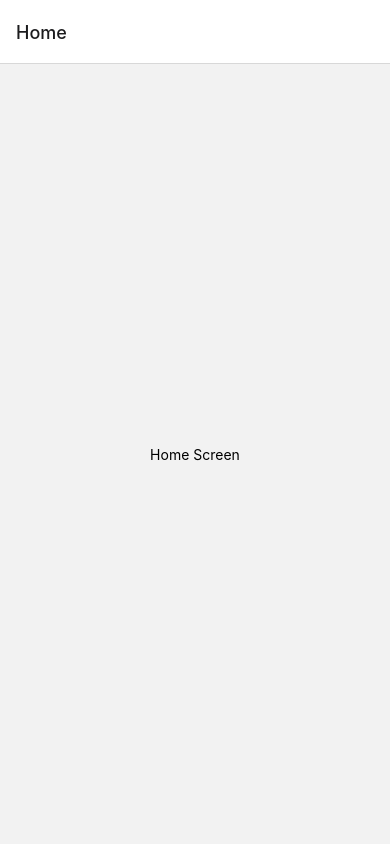
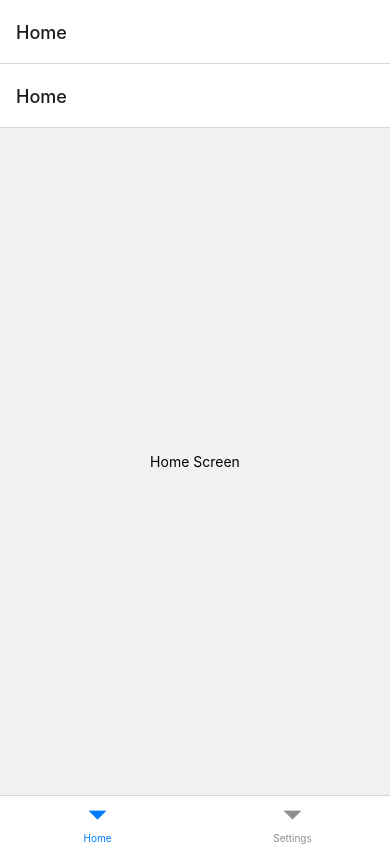
Before and after one commit to Giosevid/MyCryptoWallet, a React Native app: screen /Home in a window 390 px wide. Built offline with nearby package versions, Linux system fonts and the light colour scheme.

Commit message:
Bottom tab configured

```diff
--- a/App.js
+++ b/App.js
@@ -1,15 +1,7 @@
 import * as React from 'react';
-import {View, Text} from 'react-native';
 import {NavigationContainer} from '@react-navigation/native';
 import {createNativeStackNavigator} from '@react-navigation/native-stack';
-
-function HomeScreen() {
-  return (
-    <View style={{flex: 1, alignItems: 'center', justifyContent: 'center'}}>
-      <Text>Home Screen</Text>
-    </View>
-  );
-}
+import BottomTabs from './src/Navigation/BottomTabStackNavigator';
 
 const Stack = createNativeStackNavigator();
 
@@ -17,7 +9,7 @@ function App() {
   return (
     <NavigationContainer>
       <Stack.Navigator>
-        <Stack.Screen name="Home" component={HomeScreen} />
+        <Stack.Screen name="Home" component={BottomTabs} />
       </Stack.Navigator>
     </NavigationContainer>
   );
--- a/package.json
+++ b/package.json
@@ -11,6 +11,7 @@
     "postinstall": "jetify"
   },
   "dependencies": {
+    "@react-navigation/bottom-tabs": "^6.3.1",
     "@react-navigation/native": "^6.0.10",
     "@react-navigation/native-stack": "^6.6.2",
     "react": "18.0.0",
--- /dev/null
+++ b/src/Navigation/BottomTabStackNavigator/index.js
@@ -0,0 +1,30 @@
+import React from 'react';
+import {View, Text} from 'react-native';
+import {createBottomTabNavigator} from '@react-navigation/bottom-tabs';
+
+const Tab = createBottomTabNavigator();
+
+function HomeScreen() {
+  return (
+    <View style={{flex: 1, alignItems: 'center', justifyContent: 'center'}}>
+      <Text>Home Screen</Text>
+    </View>
+  );
+}
+
+function SettingsScreen() {
+  return (
+    <View style={{flex: 1, alignItems: 'center', justifyContent: 'center'}}>
+      <Text>SettingsScreen Screen</Text>
+    </View>
+  );
+}
+
+export default function BottomTabs() {
+  return (
+    <Tab.Navigator>
+      <Tab.Screen name="Home" component={HomeScreen} />
+      <Tab.Screen name="Settings" component={SettingsScreen} />
+    </Tab.Navigator>
+  );
+}
```
Also changed, not shown: 1 other file (tests, documents, lock files or other folders).
